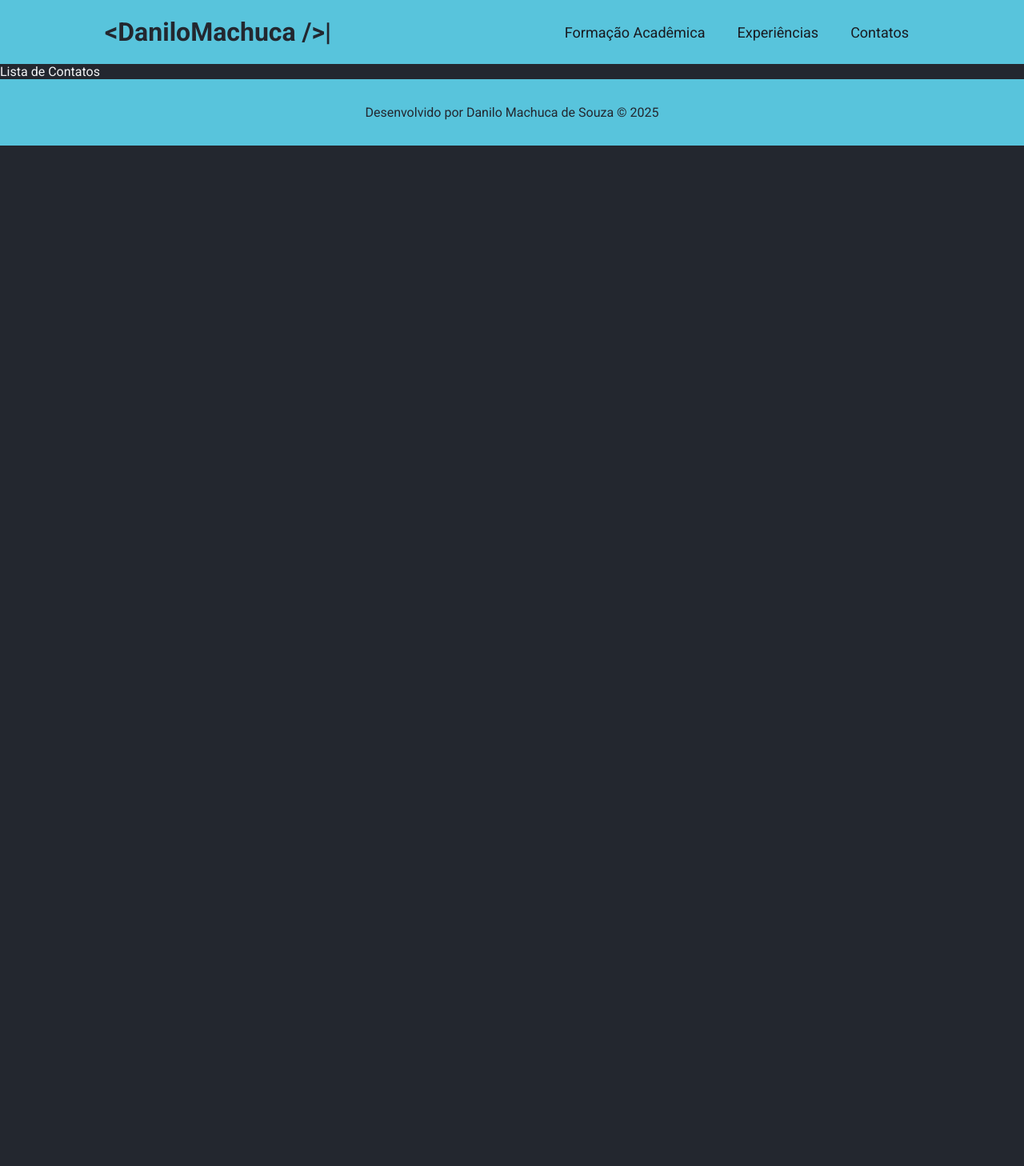
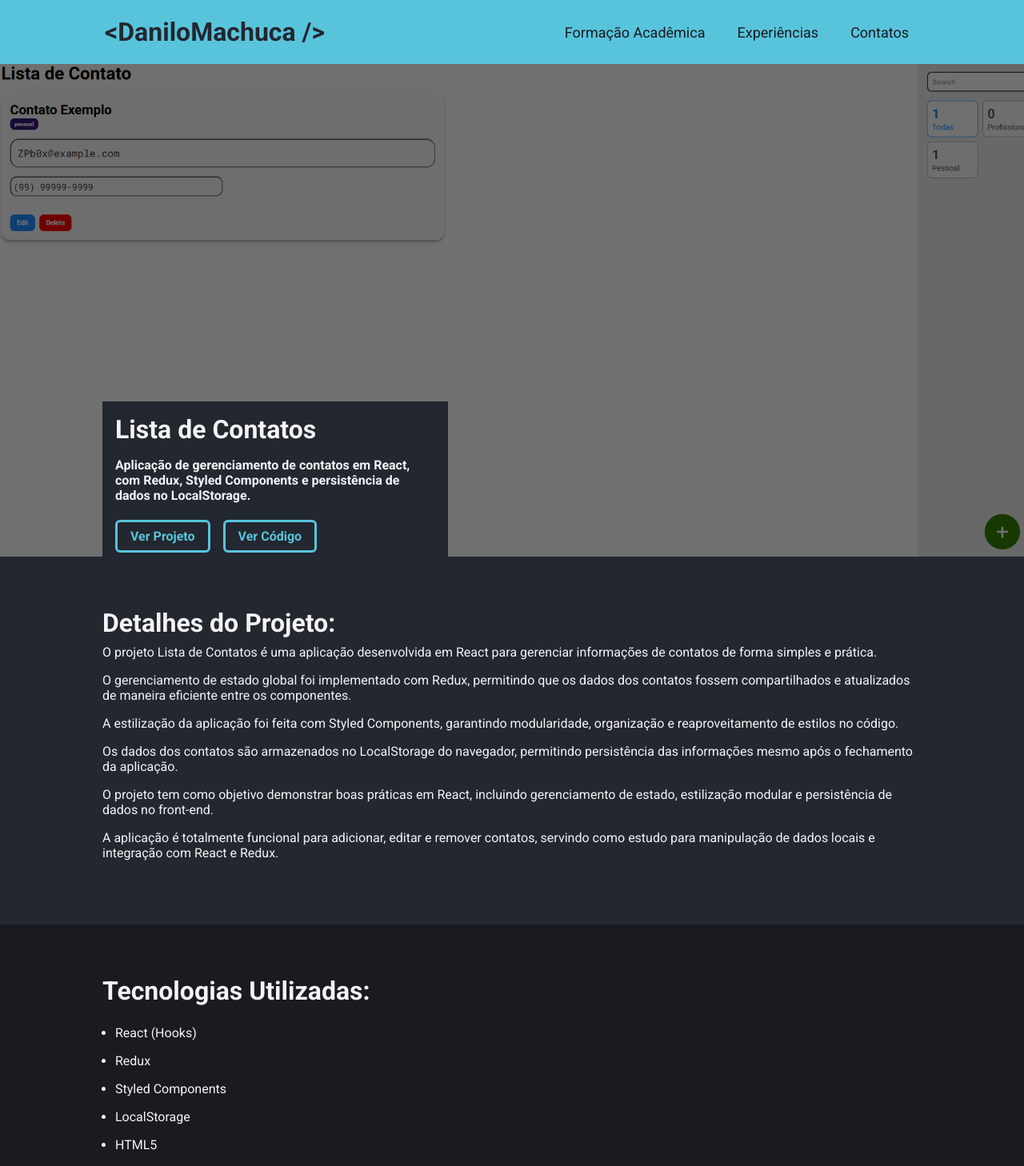
Before and after one commit to DaniloMachuca/portfolioNext, a Next.js app: page /home/experiencias/contact-list in a window 1280 px wide. Shown: the top 1458 px of the page at 80% size. Before the commit the page ends 800 px from the top, so only its background shows below. Built offline with nearby package versions, Linux system fonts and the light colour scheme.

Commit message:
add: página de projetos dinâmica adicionada

```diff
--- a/src/app/home/experiencias/[id]/page.tsx
+++ b/src/app/home/experiencias/[id]/page.tsx
@@ -1,5 +1,7 @@
 import { getProjectById } from "@/utils";
 import { notFound } from "next/navigation";
+import Hero from "@/components/Hero";
+import ProjectDetails from "@/components/ProjectDetails";
 
 const ProjectPage = async (props: { params: Promise<{ id: string }> }) => {
   const params = await props.params;
@@ -11,7 +13,8 @@ const ProjectPage = async (props: { params: Promise<{ id: string }> }) => {
   }
   return (
     <>
-      <p>{project.title}</p>
+      <Hero project={project} />
+      <ProjectDetails project={project} />
     </>
   );
 };
--- /dev/null
+++ b/src/components/Hero/index.tsx
@@ -0,0 +1,26 @@
+import { Project } from "@/data/data";
+import * as S from "./styles";
+import { SectionTitle, Text } from "@/app/styles";
+
+type Props = {
+  project: Project;
+};
+
+const Hero = ({ project }: Props) => {
+  return (
+    <S.Banner style={{ backgroundImage: `url(${project.image})` }}>
+      <div className="container">
+        <S.Infos>
+          <SectionTitle>{project.title}</SectionTitle>
+          <Text>{project.shortDescription}</Text>
+          <div>
+            <S.Btn href={project.deploy}>Ver Projeto</S.Btn>
+            <S.Btn href={project.github}>Ver Código</S.Btn>
+          </div>
+        </S.Infos>
+      </div>
+    </S.Banner>
+  );
+};
+
+export default Hero;
--- /dev/null
+++ b/src/components/Hero/styles.ts
@@ -0,0 +1,73 @@
+"use client";
+
+import { colors } from "@/app/styles";
+import styled from "styled-components";
+import Link from "next/link";
+
+export const Banner = styled.div`
+  position: relative;
+  display: block;
+  height: 600px;
+  width: 100%;
+  background-repeat: no-repeat;
+  background-position: center;
+  background-size: cover;
+  padding-top: 16px;
+
+  &::before {
+    position: absolute;
+    background-color: rgba(0, 0, 0, 0.56);
+    content: "";
+    top: 0;
+    left: 0;
+    width: 100%;
+    height: 100%;
+  }
+
+  .container {
+    position: relative;
+    display: flex;
+    flex-direction: column-reverse;
+    height: 100%;
+    justify-content: space-between;
+  }
+`;
+
+export const Infos = styled.div`
+  padding: 16px;
+  background-color: ${colors.background};
+  max-width: 400px;
+  font-weight: bold;
+
+  h2 {
+    font-size: 32px;
+  }
+
+  p {
+    margin: 16px 0;
+    margin-bottom: 32px;
+
+    span {
+      text-decoration: line-through;
+      display: block;
+    }
+  }
+`;
+
+export const Btn = styled(Link)`
+  text-decoration: none;
+  color: ${colors.primary};
+  border: 3px solid ${colors.primary};
+  transition: border ease-in-out 0.3s;
+  text-align: center;
+  padding: 8px 16px;
+  border-radius: 6px;
+  transition: all ease-in-out 0.3s;
+  margin-right: 16px;
+
+  &:hover {
+    transition: all ease-in-out 0.3s;
+    background-color: ${colors.primary};
+    color: ${colors.background};
+  }
+`;
--- /dev/null
+++ b/src/components/ProjectDetails/index.tsx
@@ -0,0 +1,33 @@
+import { Project } from "@/data/data";
+import * as S from "./styles";
+import { SectionTitle, Text } from "@/app/styles";
+type Props = {
+  project: Project;
+};
+
+const ProjectDetails = ({ project }: Props) => {
+  return (
+    <>
+      <S.Details className="container">
+        <SectionTitle>Detalhes do Projeto: </SectionTitle>
+        {project.description.map((d) => (
+          <Text key={d}>{d}</Text>
+        ))}
+      </S.Details>
+      <S.SkillSection>
+        <div className="container">
+          <SectionTitle>Tecnologias Utilizadas: </SectionTitle>
+          <ul>
+            {project.AllSkills.map((s) => (
+              <li key={s}>
+                <Text>{s}</Text>
+              </li>
+            ))}
+          </ul>
+        </div>
+      </S.SkillSection>
+    </>
+  );
+};
+
+export default ProjectDetails;
--- /dev/null
+++ b/src/components/ProjectDetails/styles.ts
@@ -0,0 +1,22 @@
+"use client";
+
+import { colors } from "@/app/styles";
+import styled from "styled-components";
+
+export const Details = styled.div`
+  padding-block: 64px;
+  background-color: ${colors.background};
+`;
+
+export const SkillSection = styled.div`
+  padding-block: 64px;
+  background-color: ${colors.darkerBackground};
+
+  ul {
+    padding-block: 16px;
+    li {
+      list-style: disc;
+      margin-left: 16px;
+    }
+  }
+`;
```
